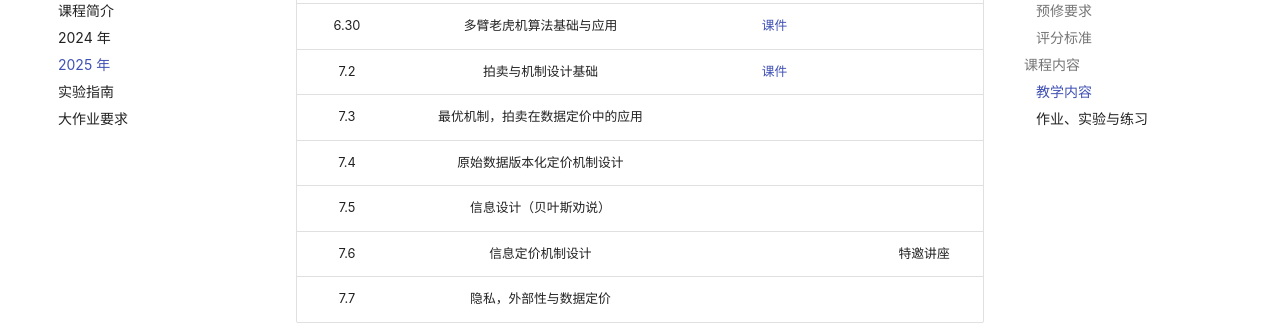
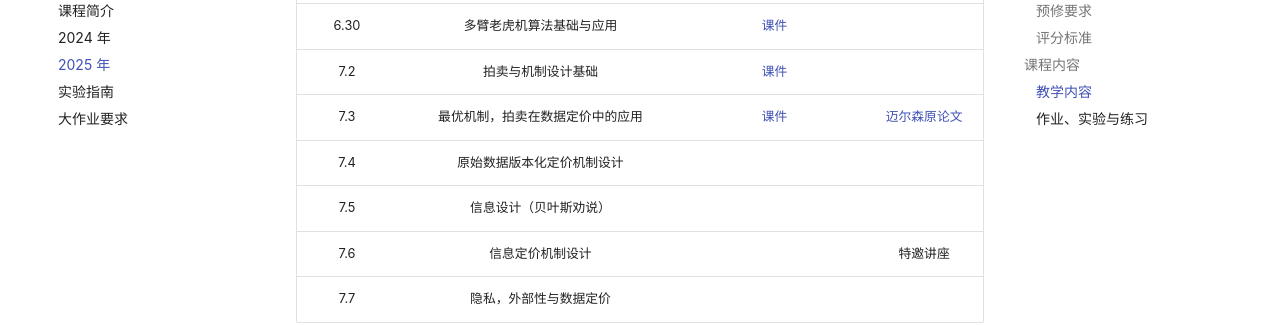
Before and after one commit to yhwu-is/Teach, an MkDocs documentation site: the page built from docs/ec/data_market/2025.md, in a window 1280 px wide and 900 px high, scrolled down 2039 px. Shown: the part 151-476 px from the top of the window. Built offline with MkDocs 1.6.1 and Material for MkDocs 9.7.7, drawn with Linux system fonts in a browser that asks for light colours; comment, search, counter and statistics services are not loaded.

Commit message:
docs:更新短学期课件

```diff
--- a/docs/ec/data_market/2025.md
+++ b/docs/ec/data_market/2025.md
@@ -56,7 +56,7 @@
 | 6.29 | 合作博弈与数据估值 | [课件](2025/25-lec05-合作博弈与数据估值.pdf) |  |
 | 6.30 | 多臂老虎机算法基础与应用 | [课件](2025/25-lec06-mab.pdf) |  |
 | 7.2 | 拍卖与机制设计基础 | [课件](2025/25-lec07-auction.pdf) |  |
-| 7.3 | 最优机制，拍卖在数据定价中的应用 |  |  |
+| 7.3 | 最优机制，拍卖在数据定价中的应用 | [课件](2025/25-lec08-optauction.pdf) | [迈尔森原论文](2025/Optimal%20Auction%20Design.pdf) |
 | 7.4 | 原始数据版本化定价机制设计 |  |  |
 | 7.5 | 信息设计（贝叶斯劝说） |  |  |
 | 7.6 | 信息定价机制设计 |  | 特邀讲座 |
```
Also changed, not shown: 2 other files.
